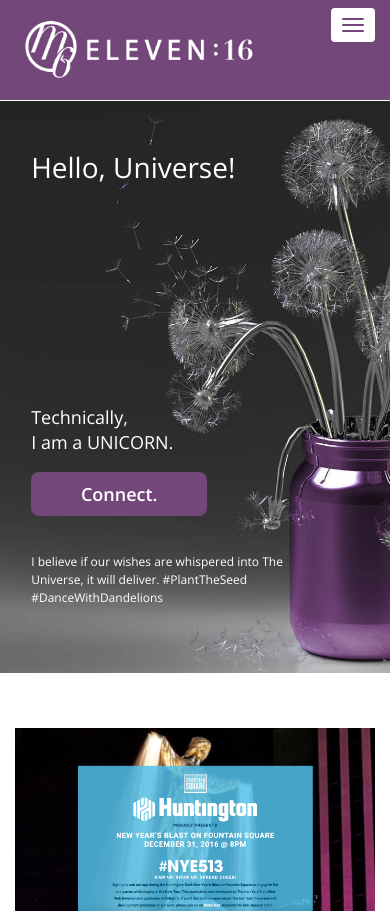
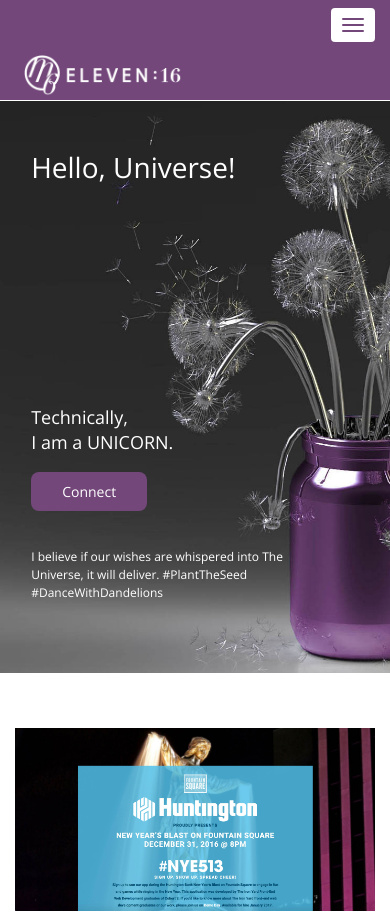
Before and after one commit to KBedgood/2016_1228_eleven16_portfolio_site, a website: page index.html in a window 390 px wide. Shown: the top 914 px of the page. Drawn offline with nearby package versions, Linux system fonts and the light colour scheme.

Commit message:
responsive revisions

```diff
--- a/index.html
+++ b/index.html
@@ -69,10 +69,9 @@
         </div>
         <div class="unicorn">
           <h2 class="unicorn-mobile">Technically,<br> I am a UNICORN.</h2>
-          <button class="connect-kb" type="button">
-            <a href="mailto:kristie.bedgood@gmail.com"></a>
-            <h3 class="connect-buttontext">Connect.</h3></h3>
-          </button>
+          <form>
+            <button type="button" class="connect-kb"><a href="mailto:kristie.bedgood@gmail.com">Connect</a></button>
+          </form>
         </div>
         <div class="dandelion">
           <h4 class="dandelion-text">I believe if our wishes are whispered into The Universe, it will deliver. #PlantTheSeed #DanceWithDandelions</h4>
--- a/main.scss
+++ b/main.scss
@@ -14,7 +14,7 @@ body {
 
 .background-image {
   background: url(../images/dandelion_adobeStock_30141593_v6.jpg);
-  background-size: 100% 100%;
+  background-size: 100% 100% !important;
   background-repeat: no-repeat;
   background-color: white;
   overflow: hidden;
@@ -555,6 +555,7 @@ img {
     height: 603px;
     margin-top: 70px !important;
   }
+
   .navbar-form button {
     margin: 0px auto;
     display: block;
@@ -565,8 +566,8 @@ img {
   }
   // logo
 .navbar-brand > img {
-    max-width: 67%;
-    margin-top: -46px;
+    max-width: 46%;
+    margin-top: -11px;
 }
   .footer-unit {
     display: none;
@@ -588,41 +589,40 @@ img {
     line-height: 25px;
     margin-top: 191px;
   }
-
   .dandelion-text {
     padding-right: 40px;
     font-size: 12px;
     line-height: 18px;
     font-weight: 400i;
   }
-
-
   #typedWrapper {
     font-size: 18px;
     line-height: 24px;
   }
-
   .dev-Image {
     margin-bottom: 15px;
   }
-
   .main-text h1 {
     font-size: 28px;
     margin-top: 82px;
   }
-
   .icon {
     border: 4px solid white;
   }
-
+  .connect-kb {
+    background: #73477A;
+    border-radius: 8px;
+    border: none;
+    width: 116px;
+    margin-top: 7px;
+    padding: 10px;
+  }
   .navbar-default .navbar-toggle .icon-bar {
     background-color: $color-accent;
   }
-
   .navbar-default .navbar-toggle {
     border-color: transparent;
   }
-
   .navbar-toggle {
     position: relative;
     float: right;
@@ -635,16 +635,13 @@ font-weight: 400i;
     /* border: 1px solid transparent; */
     border-radius: 4px;
   }
-
   img {
     max-width: 68%;
     margin-top: 10px;
   }
-
   .icon-footer .fa {
     padding-right: 31px;
   }
-
   .brand-title {
     font-size: 42px;
     color: #9B9B9B;
```
Also changed, not shown: css/main.css. Lines whose indentation alone changed are shown as unchanged.
